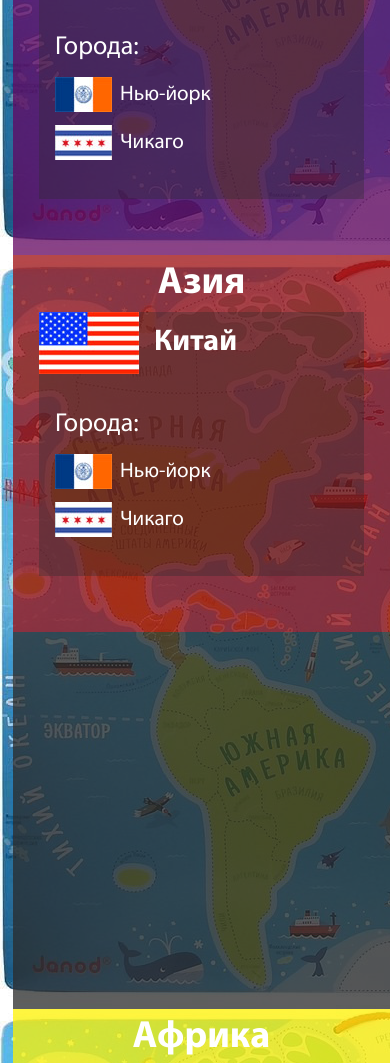
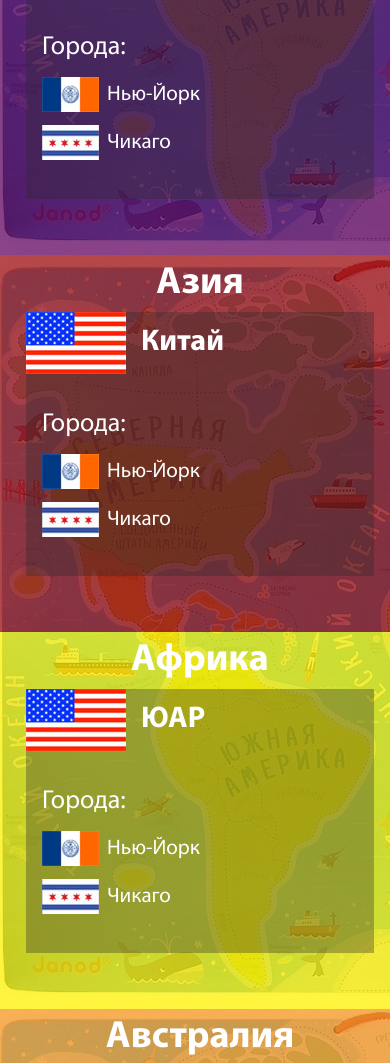
Before and after one commit to VlasenkoSerhii/homework, a plain HTML site: page pages/map/map_maket/map.html in a window 390 px wide. Shown: the part 499-1562 px from the top of the page. Drawn offline with Linux system fonts and the light colour scheme.

Commit message:
Add files via upload

```diff
--- a/pages/map/map_maket/css/map.css
+++ b/pages/map/map_maket/css/map.css
@@ -13,6 +13,7 @@
 	background-image: url(../img/bg.jpg);
 	background-repeat: no-repeat repeat;
 	max-width: 1131px;
+	min-width:400px;
 	display: flex;
 	flex-wrap: wrap;
 	justify-content: flex-end;
@@ -20,8 +21,23 @@
 	margin: 0 auto;
 }
 .country {
-	width:377px;
+	max-width:377px;
+	width:33.3%;
 	height:377px;
+	padding:0 26px 0 26px;
+}
+@media (max-width: 950px) {
+	.container {justify-content: space-between;}
+  	.country {
+  		width:50%;
+  		max-width:1000px;
+  	}
+  	.hideEmpty {display:none;}
+}
+@media (max-width: 670px) {
+  	.country {
+  		width:100%;
+  	}
 }
 .america {background: rgba(42, 42, 42, 0.75);}
 .europe {background: rgba(99, 4, 96, 0.75);}
@@ -38,7 +54,6 @@
 	line-height:57px;
 }
 .country-info {
-	width:325px;
 	height:264px;
 	margin: 0 auto;
 }
--- a/pages/map/map_maket/map.html
+++ b/pages/map/map_maket/map.html
@@ -2,6 +2,7 @@
 <html lang="ru">
 <head>
 	<meta charset="UTF-8">
+	<meta name='viewport' content='width=device-width, initial-scale=1'>
 	<title>Map maket</title>
 	<link rel="stylesheet" href="css/map.css">
 </head>
@@ -23,7 +24,7 @@
 							<div class='city-flag'>
 								<img src='img/ny.jpg' alt='flag'>
 							</div>
-							<div class='city-title'>Нью-йорк</div>
+							<div class='city-title'>Нью-Йорк</div>
 						</div>
 						<div class='city'>
 							<div class='city-flag'>
@@ -51,7 +52,7 @@
 							<div class='city-flag'>
 								<img src='img/ny.jpg' alt='flag'>
 							</div>
-							<div class='city-title'>Нью-йорк</div>
+							<div class='city-title'>Нью-Йорк</div>
 						</div>
 						<div class='city'>
 							<div class='city-flag'>
@@ -79,7 +80,7 @@
 							<div class='city-flag'>
 								<img src='img/ny.jpg' alt='flag'>
 							</div>
-							<div class='city-title'>Нью-йорк</div>
+							<div class='city-title'>Нью-Йорк</div>
 						</div>
 						<div class='city'>
 							<div class='city-flag'>
@@ -91,7 +92,7 @@
 				</div>
 			</div>
 		</div><!--country-END-->
-		<div class='country america'><!--country-->
+		<div class='country america hideEmpty'><!--country-->
 			<div class='country-title'></div>
 			<!--<div class='country-info country-info_bg'>
 				<div class='info-head'>
@@ -135,7 +136,7 @@
 							<div class='city-flag'>
 								<img src='img/ny.jpg' alt='flag'>
 							</div>
-							<div class='city-title'>Нью-йорк</div>
+							<div class='city-title'>Нью-Йорк</div>
 						</div>
 						<div class='city'>
 							<div class='city-flag'>
@@ -163,7 +164,7 @@
 							<div class='city-flag'>
 								<img src='img/ny.jpg' alt='flag'>
 							</div>
-							<div class='city-title'>Нью-йорк</div>
+							<div class='city-title'>Нью-Йорк</div>
 						</div>
 						<div class='city'>
 							<div class='city-flag'>
--- a/pages/map/map_responsive/css/map.css
+++ b/pages/map/map_responsive/css/map.css
@@ -10,6 +10,7 @@
 }
 body {font-family: "MyriadPro";}
 .wrap-country {
+	min-width:320px;
 	background-image: url(../img/bg.jpg);
 	-moz-background-size: 100%;
     -webkit-background-size: 100%;
@@ -21,10 +22,20 @@
 	justify-content: flex-end;
 	min-height:752px;
 }
+.hideEmpty {display:none;}
 .country {
-	min-width:377px;
 	min-height:377px;
-	width:33.3%;
+	width:25%;
+}
+@media (max-width: 2000px) {
+  	.country {width:33.3%;}
+}
+@media (max-width: 1130px) {
+  	.country {width:50%;}
+  	.hideEmpty {display:none;}
+}
+@media (max-width: 640px) {
+  	.country {width:100%;}
 }
 .america {background: rgba(42, 42, 42, 0.75);}
 .europe {background: rgba(99, 4, 96, 0.75);}
@@ -42,7 +53,6 @@
 }
 .country-info {
 	width:90%;
-	min-width:325px;
 	min-height:264px;
 	margin: 0 auto;
 }
```
Also changed, not shown: pages/map/map_responsive/map.html (+7 -6 lines).
